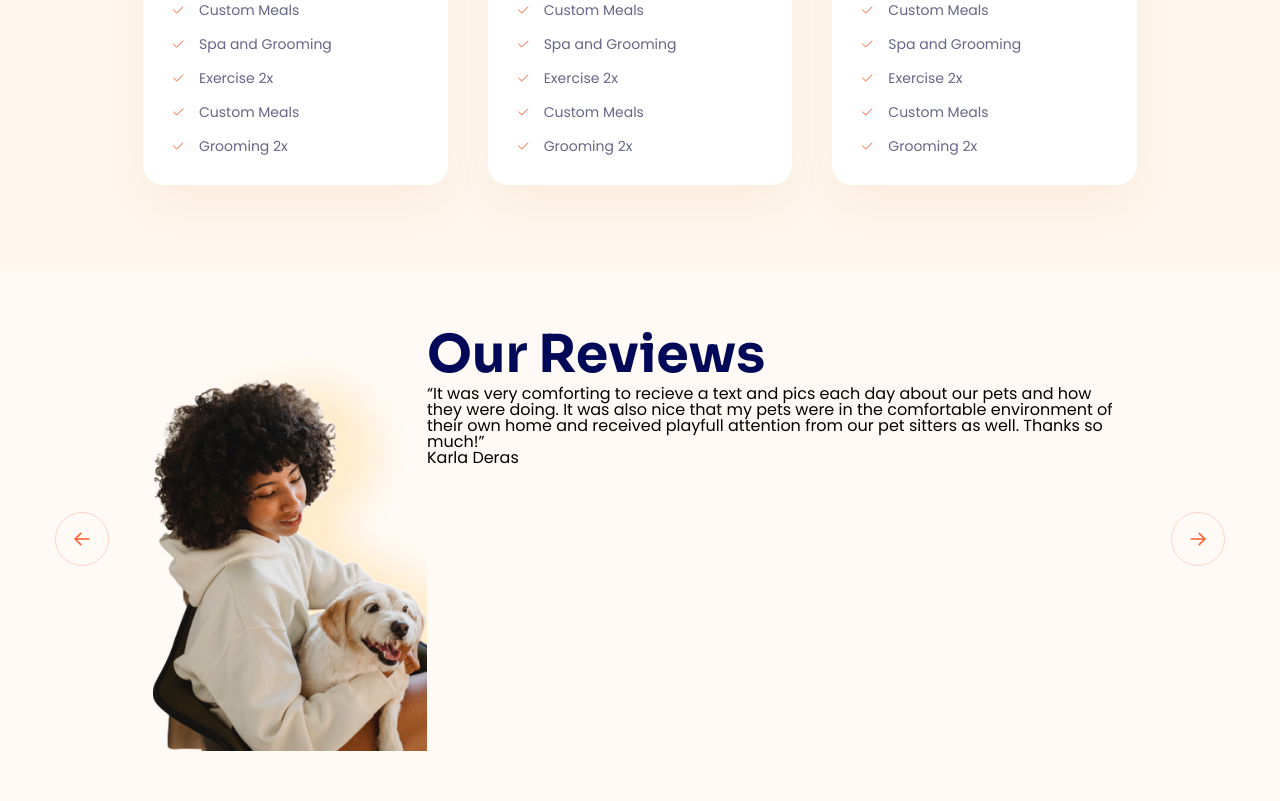
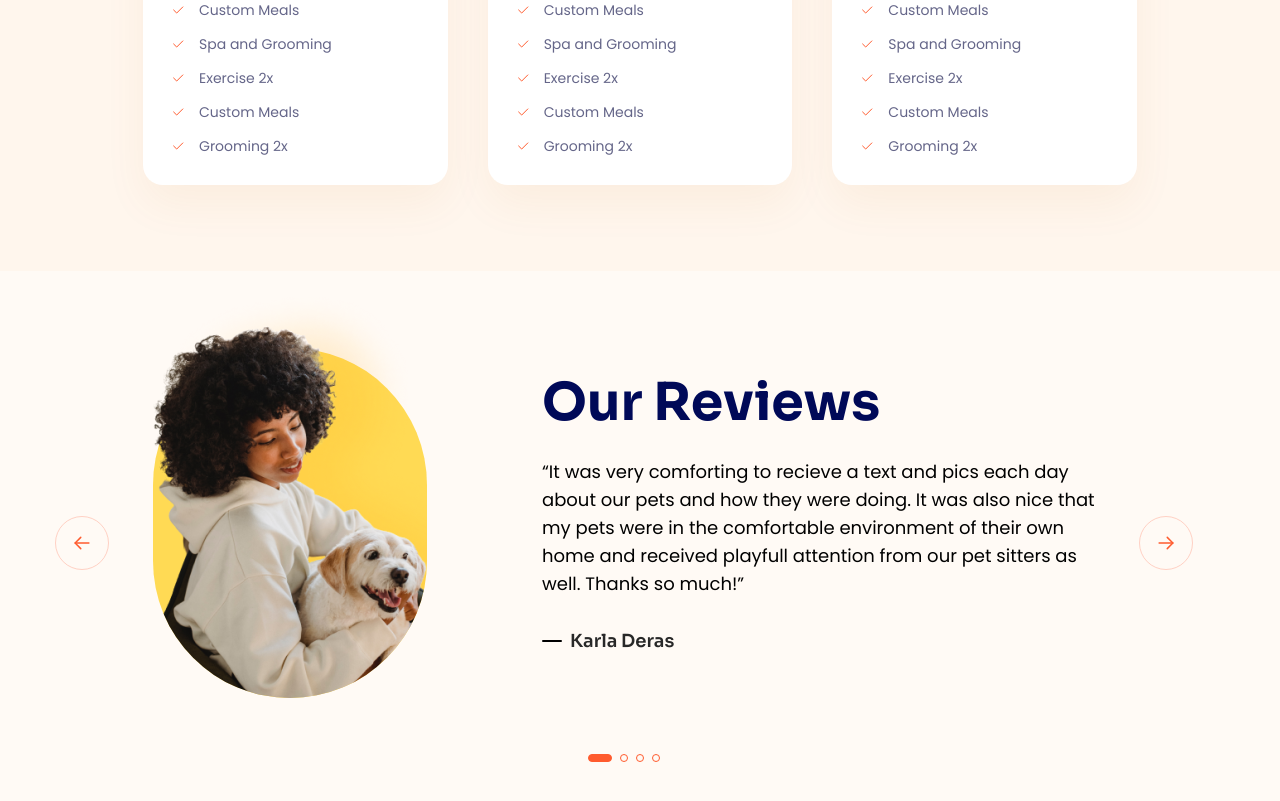
Before and after one commit to Geinjr/f8-htmlcss-04, a plain HTML site: page index.html in a window 1280 px wide. Shown: the part 4649-5450 px from the top of the page. Drawn offline with Linux system fonts and the light colour scheme.

Commit message:
làm phần review #2

```diff
--- a/assets/css/style.css
+++ b/assets/css/style.css
@@ -992,7 +992,7 @@ button {
     color: #ff5b2e;
 }
 
-..review__control:hover {
+.review__control:hover {
     color: whitesmoke;
     background: #ff5b2e;
     border: #ff5b2e;
@@ -1001,13 +1001,84 @@ button {
 
 .review__item {
     display: flex;
+    align-items: center;
+    column-gap: 115px;
 }
 
 .review-item__media {
+    position: relative;
     flex-shrink: 0;
     width: 274px;
+    border-radius: 137px;
+    margin-top: -53px;
+}
+.review-item__media::after {
+    content: "";
+    position: absolute;
+    inset: auto 0 0 0;
+    height: 82%;
+    border-radius: inherit;
+    background: #ffda54;
 }
 
 .review-item__img {
+    position: relative;
     width: 100%;
+    border-radius: inherit;
+    z-index: 1;
+    display: block;
 }
+
+.review-item__quote {
+    width: 553px;
+    margin-top: 24px;
+    color: #000;
+    font-size: 1.8rem;
+    font-weight: 400;
+    line-height: 1.55; /* 155.556% */
+}
+
+.review-item__author {
+    margin-top: 34px;
+    color: #282828;
+    font-family: Sora, sans-serif;
+    font-size: 1.8rem;
+    font-weight: 600;
+    line-height: 1; /* 100% */
+    display: flex;
+    align-items: center;
+}
+
+.review-item__author::before {
+    display: inline-block;
+    content: "";
+    width: 20px;
+    height: 2px;
+    border-radius: 1px;
+    background: #000;
+    margin-right: 8px;
+}
+
+.review__dots {
+    margin-top: 56px;
+    display: flex;
+    justify-content: center;
+    column-gap: 8px;
+}
+
+.review__dot {
+    width: 8px;
+    height: 8px;
+    border-radius: 4px;
+    border: 1px solid #ff5b2e;
+}
+
+.review__dot:hover {
+    background: #ff5b2e;
+    cursor: pointer;
+}
+
+.review__dot--active {
+    width: 24px;
+    background: #ff5b2e;
+}
```
